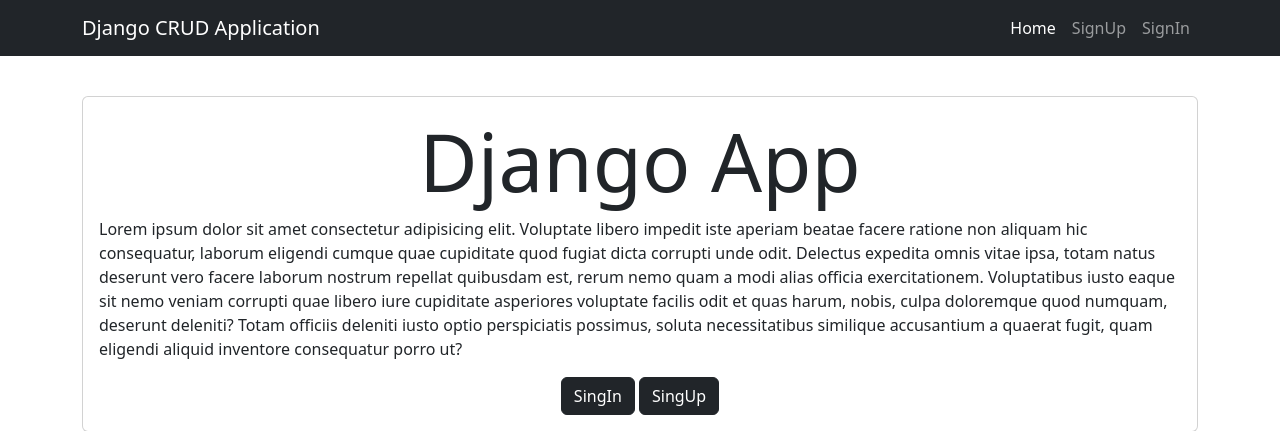
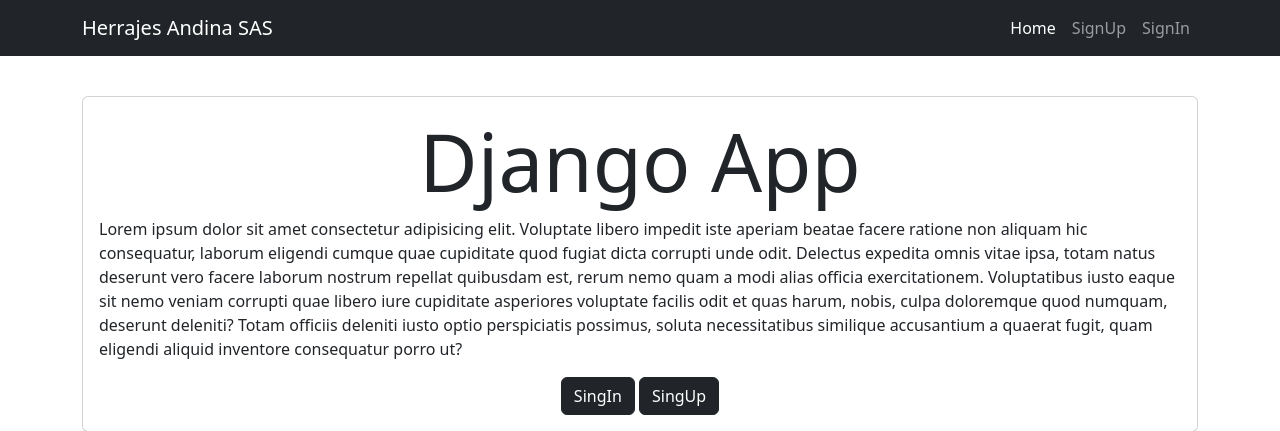
Before and after one commit to CarlosCastellar/django_crud, a Django app: page / in a window 1280 px wide. Shown: the top 431 px of the page. Run offline with Django 5.2, Linux system fonts and the light colour scheme.

Commit message:
se cambia el titulo del navbar

```diff
--- a/tasks/templates/base.html
+++ b/tasks/templates/base.html
@@ -13,7 +13,7 @@
 
     <nav class="navbar navbar-expand-lg bg-dark navbar-dark fixed-top">
         <div class="container">
-            <a class="navbar-brand" href="/">Django CRUD Application</a>
+            <a class="navbar-brand" href="/">Herrajes Andina SAS</a>
             <button class="navbar-toggler" type="button" data-bs-toggle="collapse" data-bs-target="#navbarNav"
                 aria-controls="navbarNav" aria-expanded="false" aria-label="Toggle navigation">
                 <span class="navbar-toggler-icon"></span>
```
